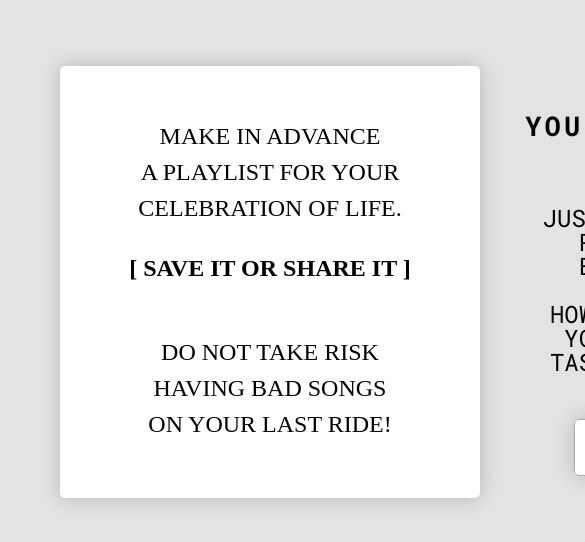
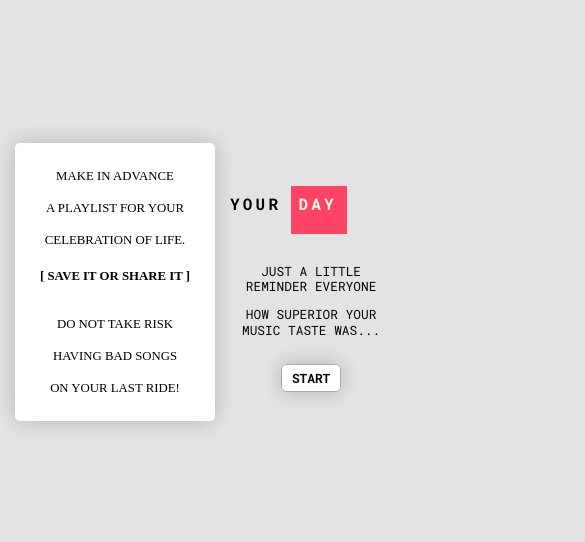
Before and after one commit to vmekza/last-day-songs, a React (Create React App) app in the folder frontend/: page / in a window 390 px wide. Shown: the part 140-682 px from the top of the page, 585 px wide, since content can reach past the window. Built offline with nearby package versions, Linux system fonts and the light colour scheme; no server answers.

Commit message:
Add respomsive design

```diff
--- a/frontend/src/App.css
+++ b/frontend/src/App.css
@@ -193,7 +193,106 @@ span:nth-of-type(3) {
   box-shadow: 0 0 20px #24e1cb;
 }
 
+@media (min-width: 600px) and (max-width: 768px) {
+  .home {
+    padding: 0px 10px;
+    gap: 15px;
+    font-size: 1.2rem;
+  }
+  .left_content {
+    margin: 0px 15px 0px 10px;
+    padding: 30px 30px;
+    max-width: 400px;
+  }
+  .right_content {
+    margin-right: 20px;
+  }
+  .right_content > p {
+    line-height: 1;
+    font-size: 1rem;
+  }
+  .right_content-top {
+    font-size: 1.2rem;
+    text-align: center;
+  }
+  .btn_start {
+    margin-right: 0px;
+    padding: 10px 15px;
+    font-size: 1rem;
+  }
+}
+@media (min-width: 400px) and (max-width: 599px) {
+  .home {
+    padding: 0px 10px;
+    gap: 5px;
+    font-size: 1rem;
+  }
+  .left_content {
+    margin: 0px 5px 0px 5px;
+    padding: 10px 10px;
+    max-width: 300px;
+    text-align: center;
+  }
+  .right_content {
+    margin-right: 10px;
+  }
+  .right_content > p {
+    line-height: 1.2;
+    font-size: 1rem;
+  }
+  .right_content-top {
+    font-size: 1rem;
+    text-align: center;
+  }
+  .btn_start {
+    margin-right: 0px;
+    padding: 8px 14px;
+    font-size: 1rem;
+  }
 
+}
+@media (min-width: 300px) and (max-width: 399px) {
+  .home {
+    padding: 0px 10px;
+    gap: 5px;
+    line-height: 0.2rem;
+    font-size: 0.8rem;
+
+  }
+  .left_content {
+    margin: 0px 10px 0px 5px;
+    padding: 5px 0px;
+    max-width: 200px;
+    text-align: center;
+  }
+  .left_content_top > span > i {
+    padding-right: 100px;
+  }
+  .left_content_bottom > span > i {
+    padding-right: 100px;
+  }
+  .right_content {
+    margin-right: 10px;
+  }
+  .right_content > p {
+    line-height: 1.2;
+    font-size: 0.8rem;
+  }
+  .right_content-top {
+    font-size: 1rem;
+    text-align: center;
+    margin: 0px 0px 30px 0px;
+  }
+  .btn_start {
+    margin-right: 0px;
+    padding: 5px 10px;
+    font-size: 0.8rem;
+  }
+  .right_content-button {
+    margin-top: 35px;
+  }
+
+}
 /*====================SEARCH====================*/
 
 .songs {
```
